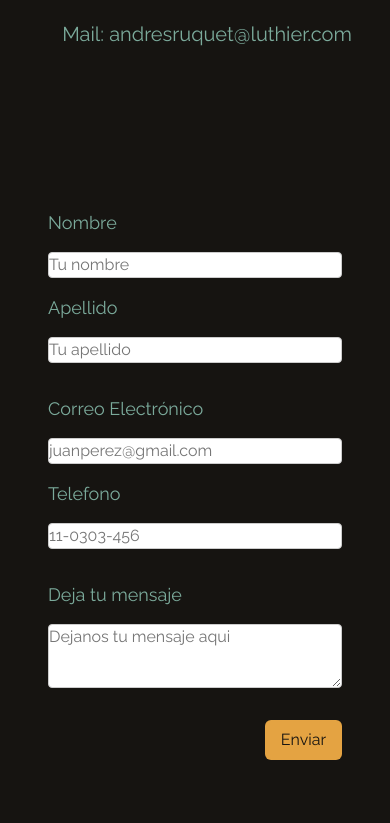
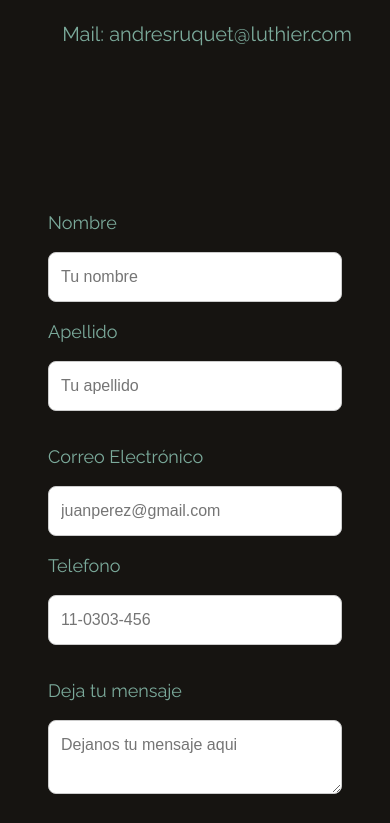
Before and after one commit to Ruquet87/Entrega-2, a plain HTML site: page pages/contacto.html in a window 390 px wide. Shown: the part 494-1317 px from the top of the page. Drawn offline with nearby package versions, Linux system fonts and the light colour scheme; a web font is replaced by a local one.

Commit message:
se le dio estilo a form de pag contacto, y se corrigio media queries para que los campos ocupen el 100% cuando se hace responsiva la pag

```diff
--- a/css/style.css
+++ b/css/style.css
@@ -373,6 +373,7 @@ footer {
   flex: 1;
   margin: 2rem;
   padding: 2rem;
+  align-items: center;
 }
 
 form {
@@ -409,18 +410,21 @@ form button:hover {
   font-size: 18px;
 }
 
-.campos input,
-.campos textarea {
+input,
+textarea {
   width: 100%;
+  padding: 0.75rem;
+  border: 1px solid #ccc;
+  border-radius: 8px;
+  font-family: "TuTipografiaPrincipal", sans-serif;
   font-size: 1rem;
-  border: 1px solid #ccc;
-  border-radius: 4px;
+  transition: border-color 0.3s;
 }
 
-.campos textarea {
-  width: 27rem;
-  height: 4rem;
-  resize: both;
+input:focus,
+textarea:focus {
+  border-color: #b67b4b; /* tono similar a tu sitio */
+  outline: none;
 }
 
 .contenedor-boton {
@@ -660,6 +664,7 @@ form button:hover {
 
   form {
     gap: 2rem;
+    width: 100%;
   }
 
   .fila-formulario {
```
